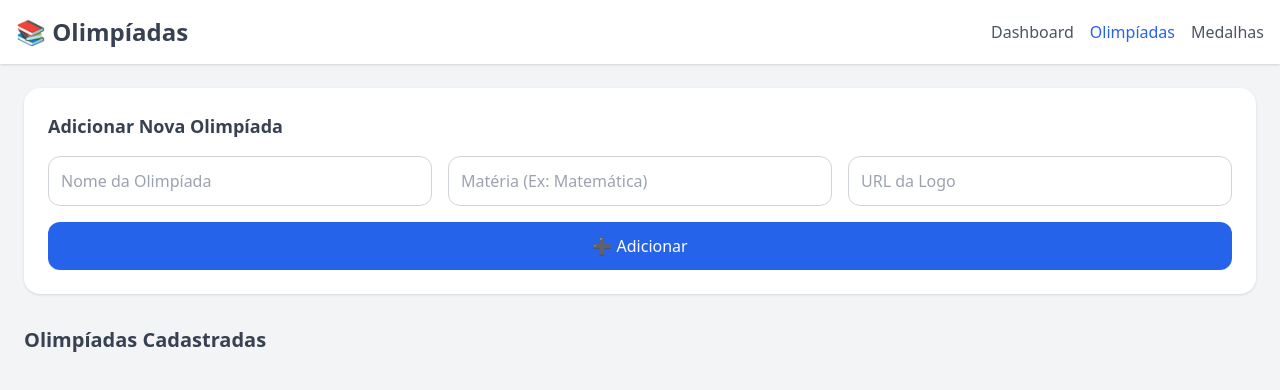
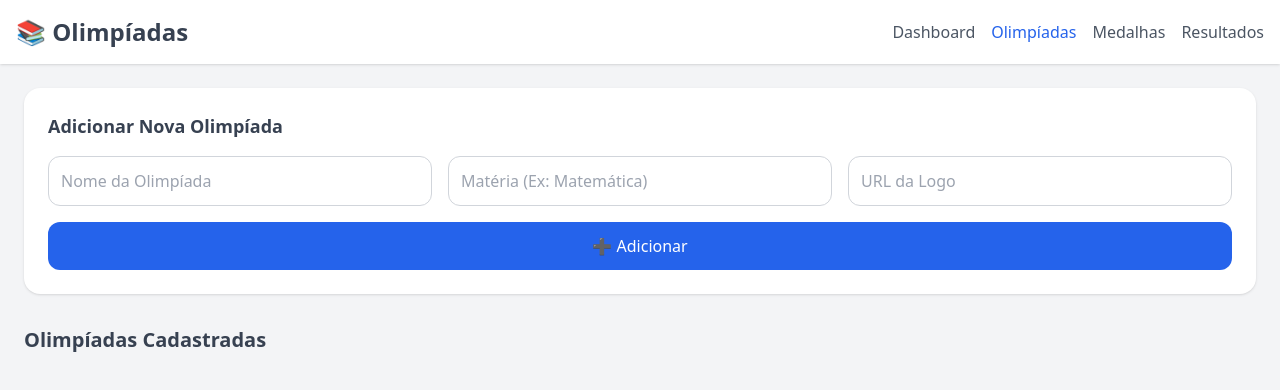
Before and after one commit to llipitinho11/frontend, a plain HTML site: page olimpiadas.html in a window 1280 px wide. Drawn offline with nearby package versions, Linux system fonts and the light colour scheme; no server answers.

Commit message:
Update olimpiadas.html

```diff
--- a/olimpiadas.html
+++ b/olimpiadas.html
@@ -20,6 +20,7 @@
       <a href="dashboard.html" class="text-gray-600 hover:text-blue-600">Dashboard</a>
       <a href="olimpiadas.html" class="text-blue-600 font-medium">Olimpíadas</a>
       <a href="medalhas.html" class="text-gray-600 hover:text-blue-600">Medalhas</a>
+      <a href="resultados.html" class="text-gray-600 hover:text-blue-600">Resultados</a>
     </div>
   </nav>
 
```
